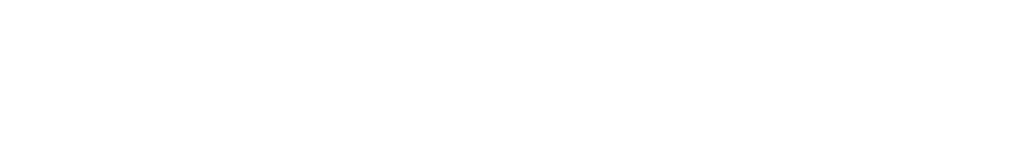
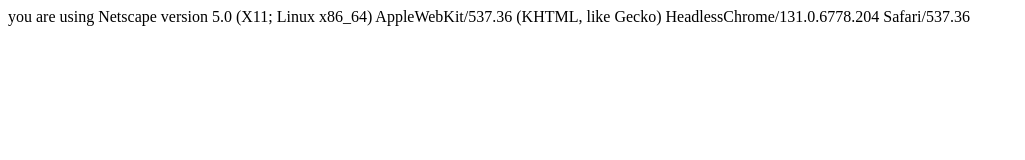
Before and after one commit to acciojob/browser-info-salunkevv, a website: page main.html in a window 1280 px wide. Shown: the whole page, without its empty margins (0-1025 px from the left). Drawn offline with Linux system fonts and the light colour scheme.

Commit message:
created a submission

```diff
--- a/main.html
+++ b/main.html
@@ -8,6 +8,7 @@
 
 <body>
 	<!-- the entire body must be written by student -->
+	<div id="browser-info"></div>
     <script type="text/javascript" src="./script.js">
 </script>
 
--- a/script.js
+++ b/script.js
@@ -1 +1,3 @@
 //your JS code here. If required.
+let info = document.getElementById("browser-info");
+info.innerHTML=`you are using ${window.navigator.appName} version ${window.navigator.appVersion}`;
```
